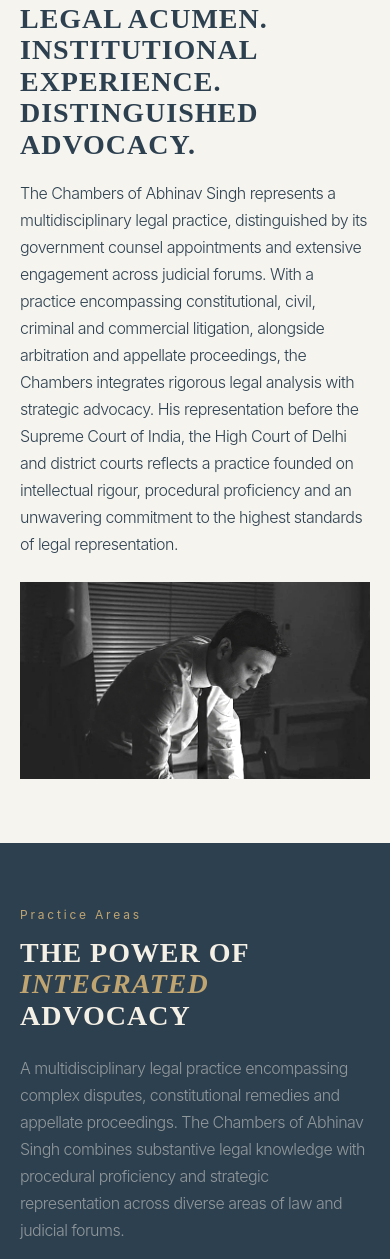
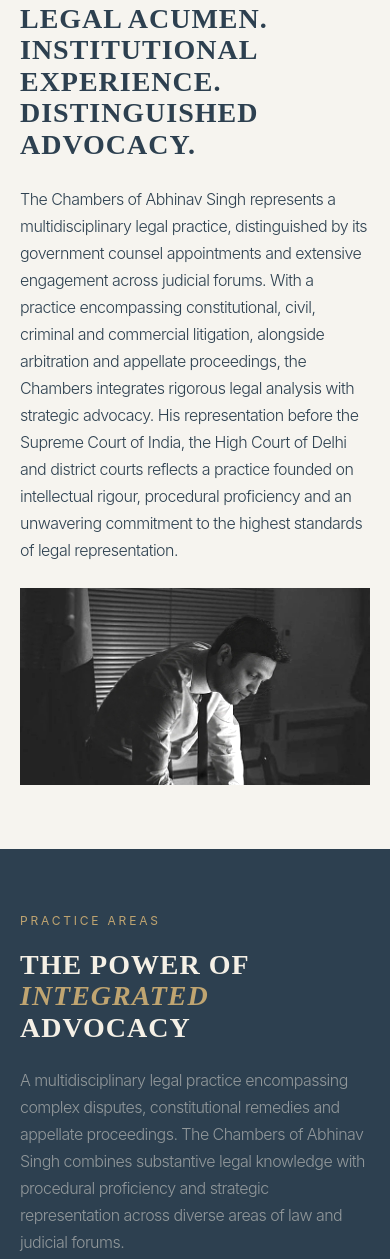
Before and after one commit to sahilmeenameena001-boop/Abhinav-singh-, a plain HTML site: page index.html in a window 390 px wide. Shown: the part 670-1929 px from the top of the page. Drawn offline with Linux system fonts and the light colour scheme.

Commit message:
Refine section heading and FAQ spacing

```diff
--- a/brand/brand.css
+++ b/brand/brand.css
@@ -706,3 +706,15 @@ main > section h2,
     white-space: nowrap;
   }
 }
+
+/* Separate section labels, titles, and introductory copy. */
+main > section p:has(+ h2),
+.chambers-detail-main p:has(+ h1) {
+  margin-block-end: clamp(.375rem, 1vw, .75rem);
+  text-transform: uppercase;
+}
+
+main > section h2 + p,
+.chambers-detail-main h1 + p {
+  margin-block-start: clamp(.375rem, 1vw, .75rem);
+}
```
Also changed, not shown: faqs/index.html (+1 -1 lines), index.html (+1 -1 lines).
